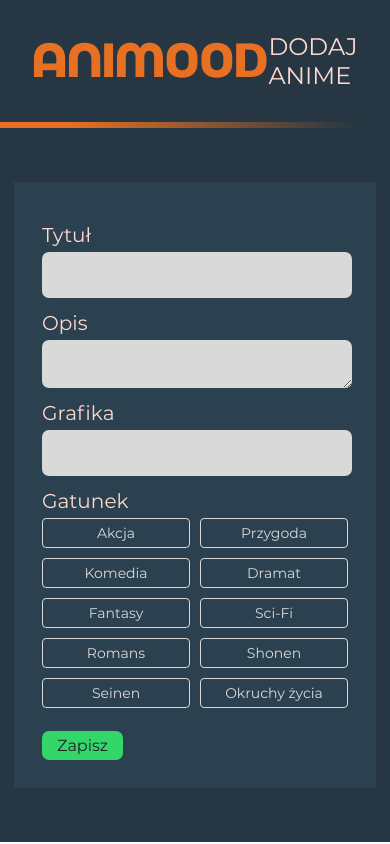
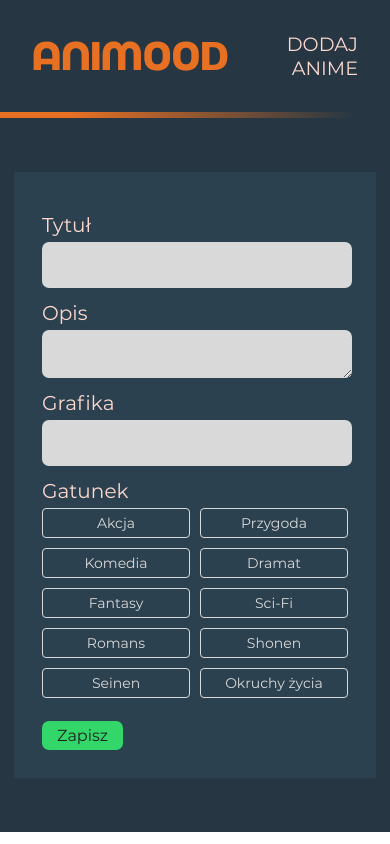
Before and after one commit to DevvMarko/animood_frontend, a React (Vite) app: page /add in a window 390 px wide. Built offline with nearby package versions, Linux system fonts and the light colour scheme.

Commit message:
add animood media queries

```diff
--- a/src/components/header.module.css
+++ b/src/components/header.module.css
@@ -42,3 +42,21 @@
   background: #E77023;
   background: linear-gradient(90deg,rgba(231, 112, 35, 1) 18%, rgba(38, 55, 67, 1) 91%);
 }
+
+@media only screen and (max-width: 565px){
+  .mainContent{
+    display: flex;
+    justify-content: space-between;
+  }
+
+  .logo h1{
+    font-size: 2.5rem;
+    margin: 0;
+  }
+
+  .addButton{
+    font-size: 1.2rem;
+    width: auto;
+    text-align: end;
+  }
+}
```
